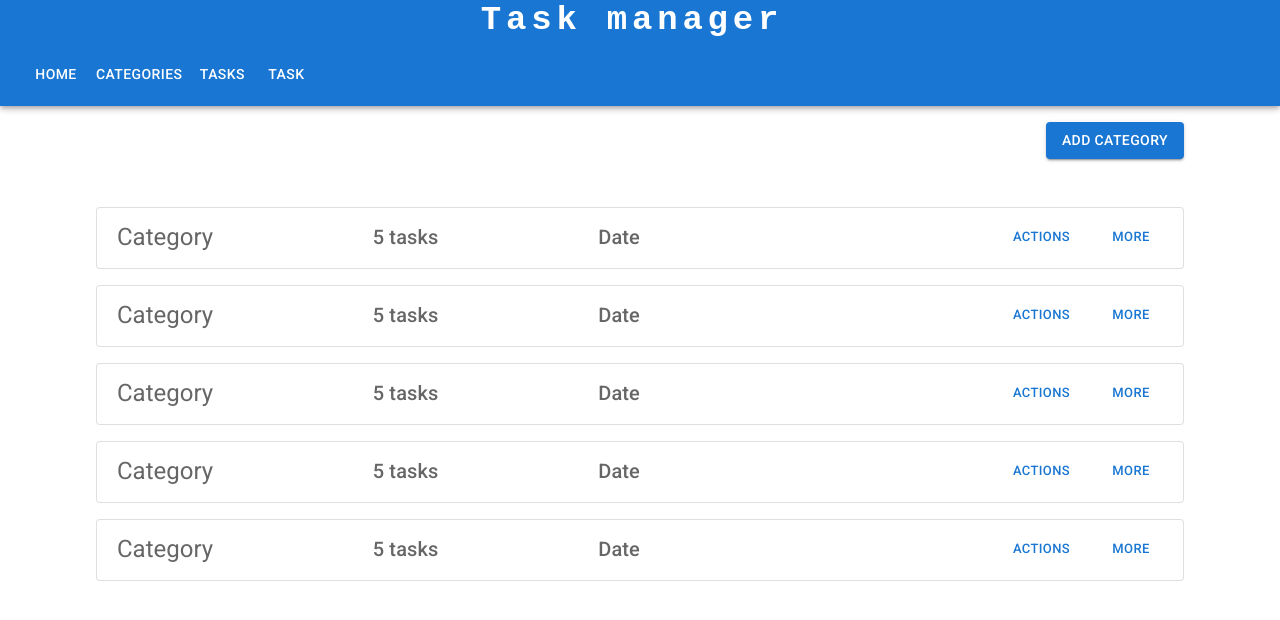
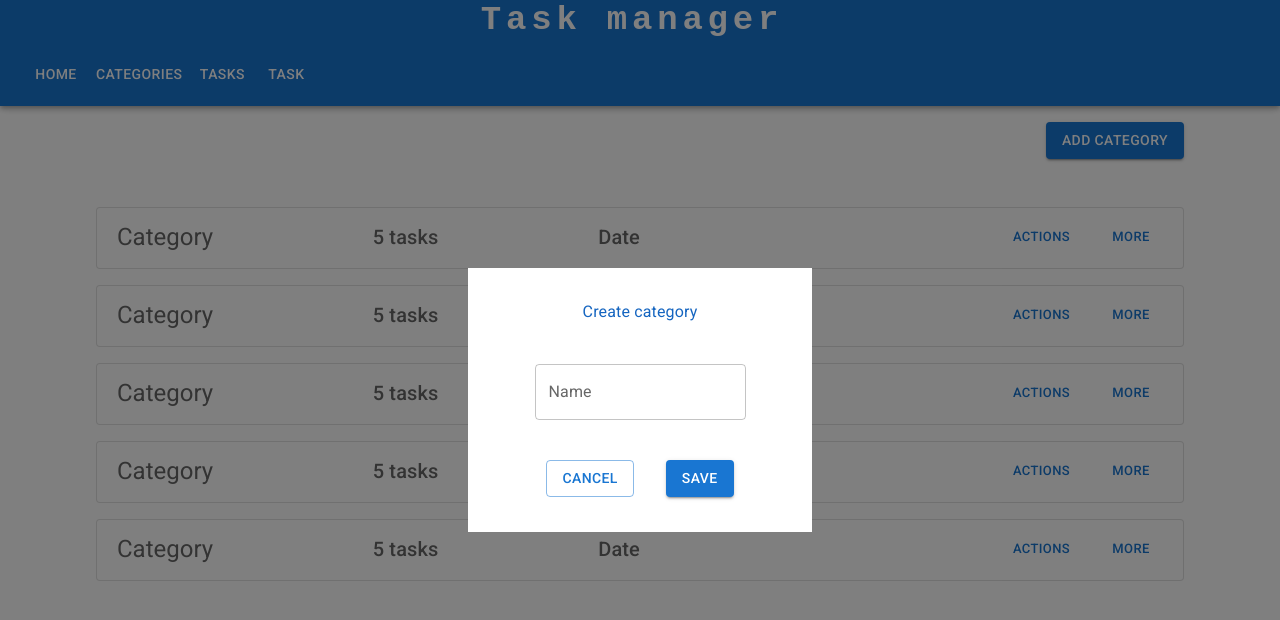
Before and after one commit to kotyamur/task-manager, a React (Create React App) app in the folder client/: page /categories in a window 1280 px wide. Both pictures are taken after a click on the button "ADD CATEGORY". Shown: the top 620 px of the page. Built offline with nearby package versions, Linux system fonts and the light colour scheme.

Commit message:
add CategoryAddPopup

```diff
--- a/client/src/components/Categories/Categories.tsx
+++ b/client/src/components/Categories/Categories.tsx
@@ -1,19 +1,37 @@
-import { FC } from "react";
+import { FC, useState } from "react";
 import Box from '@mui/material/Box';
 import Button from "@mui/material/Button";
 import CategoryList from "./CategoryList/CategoryList";
+import CategoryAddPopup from "./CategoryAddPopup/CategoryAddPopup";
 
 
 const Categories: FC = () => {
+  const [openAddPopup, setOpenAddPopup] = useState(false);
+  const handleAddActionClick = () => {
+    setOpenAddPopup(true);
+  };
+  const handleCloseAddPopup = (event: React.MouseEvent<HTMLButtonElement>) => {
+    if (event.target === event.currentTarget) {
+      //   event.stopPropagation();
+      setOpenAddPopup(false);
+    }
+  };
     return (
-      <Box sx={{ p: 2, textAlign: "end"}}>
+      <Box sx={{ p: 2, textAlign: "end" }}>
         <Button
           variant="contained"
-                sx={{ marginBottom: 4, marginRight: 2 }}
+          sx={{ marginBottom: 4, marginRight: 2 }}
+          onClick={handleAddActionClick}
         >
           Add category
         </Button>
         <CategoryList />
+        {openAddPopup && (
+          <CategoryAddPopup
+            open={openAddPopup}
+            handleClose={handleCloseAddPopup}
+          />
+        )}
       </Box>
     );
 };
--- /dev/null
+++ b/client/src/components/Categories/CategoryAddPopup/CategoryAddPopup.tsx
@@ -0,0 +1,60 @@
+import * as React from "react";
+import Backdrop from "@mui/material/Backdrop";
+import Box from "@mui/material/Box";
+import Button from "@mui/material/Button";
+import Typography from "@mui/material/Typography";
+import TextField from "@mui/material/TextField";
+
+const CategoryAddPopup: React.FC<{
+  open: boolean;
+  handleClose: (event: React.MouseEvent<HTMLButtonElement>) => void;
+}> = ({ open, handleClose }) => {
+  return (
+    <Backdrop
+      sx={{ color: "#fff", zIndex: (theme) => theme.zIndex.drawer + 1 }}
+      open={open}
+      onClick={handleClose}
+    >
+      <Box
+        sx={{
+          backgroundColor: "#fff",
+          p: 4,
+          textAlign: "center",
+          width: 280,
+          height: 200,
+        }}
+      >
+        <Typography
+          variant="body1"
+          gutterBottom
+          mb={5}
+          sx={{ color: "primary.dark" }}
+        >
+          Create category
+        </Typography>
+        <Box component="form" noValidate autoComplete="off">
+          <TextField
+            label="Name"
+            // defaultValue="Category name"
+            variant="outlined"
+          />
+          <Box
+            sx={{
+              display: "flex",
+              gap: 4,
+              justifyContent: "center",
+              marginTop: 5,
+            }}
+          >
+            <Button variant="outlined" onClick={handleClose}>
+              cancel
+            </Button>
+            <Button variant="contained">save</Button>
+          </Box>
+        </Box>
+      </Box>
+    </Backdrop>
+  );
+};
+
+export default CategoryAddPopup;
```
